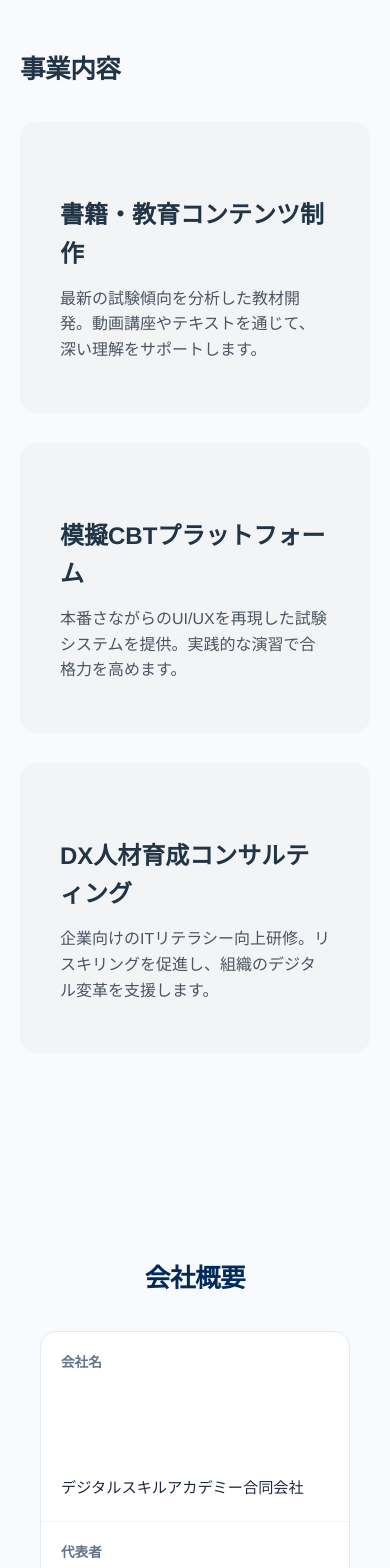
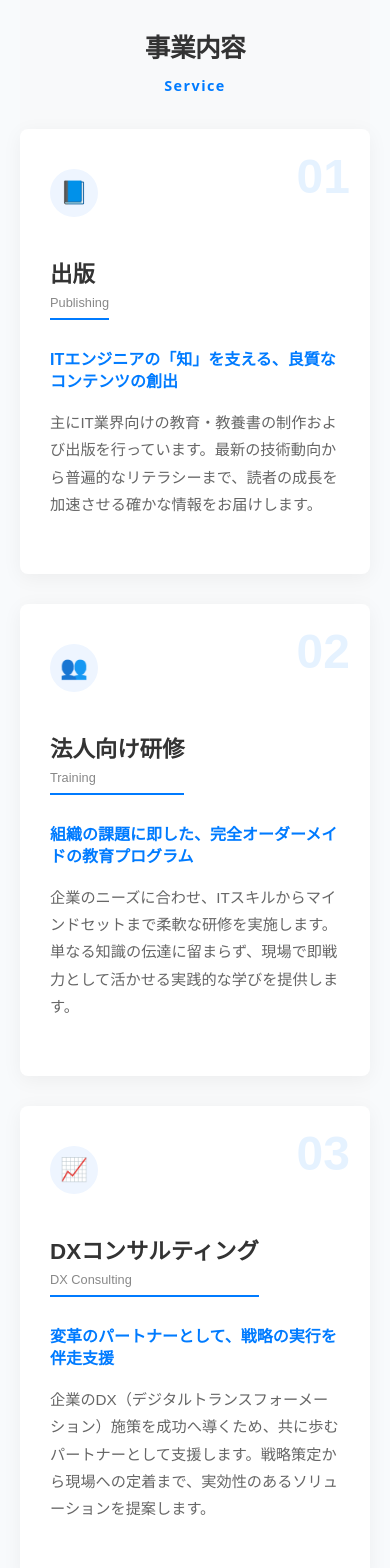
Before and after one commit to shikakufy/dsa-cbt, a React (Vite) app: page /#TOP in a window 390 px wide. Shown: the part 940-2508 px from the top of the page. Built offline with nearby package versions, Linux system fonts and the light colour scheme.

Commit message:
feat(ui): note-inspired TOP page, YouTube strip, thumbnails, hamburger and animations

```diff
--- a/src/App.css
+++ b/src/App.css
@@ -426,3 +426,359 @@
     .note-hero-inner { flex-direction:column; }
     .note-hero-right { width:100%; }
   }
+
+/* Services section (Top page) */
+.services-section {
+  padding: 80px 20px;
+  background-color: #f8f9fa;
+  font-family: "Noto Sans JP", sans-serif;
+}
+
+.services-section .section-title {
+  text-align: center;
+  font-size: 2rem;
+  margin-bottom: 60px;
+  color: #333;
+}
+
+.services-section .section-title span {
+  display: block;
+  font-size: 0.9rem;
+  color: #007bff;
+  margin-top: 5px;
+  letter-spacing: 0.1em;
+}
+
+.services-section .service-grid {
+  display: grid;
+  grid-template-columns: repeat(auto-fit, minmax(300px, 1fr));
+  gap: 30px;
+}
+
+.services-section .service-card {
+  background: #fff;
+  padding: 40px 30px;
+  border-radius: 8px;
+  box-shadow: 0 4px 20px rgba(0, 0, 0, 0.05);
+  transition: transform 0.3s ease, box-shadow 0.3s ease;
+  position: relative;
+  overflow: hidden;
+}
+
+.services-section .service-card:hover {
+  transform: translateY(-10px);
+  box-shadow: 0 10px 30px rgba(0, 0, 0, 0.1);
+}
+
+.services-section .service-icon {
+  width: 48px;
+  height: 48px;
+  border-radius: 50%;
+  background: #eef5ff;
+  color: #007bff;
+  display: flex;
+  align-items: center;
+  justify-content: center;
+  font-size: 1.4rem;
+  margin-bottom: 16px;
+}
+
+.services-section .service-number {
+  font-size: 3rem;
+  font-weight: bold;
+  color: rgba(0, 123, 255, 0.1);
+  position: absolute;
+  top: 10px;
+  right: 20px;
+}
+
+.services-section .service-card h3 {
+  font-size: 1.4rem;
+  margin-bottom: 15px;
+  color: #333;
+  border-bottom: 2px solid #007bff;
+  display: inline-block;
+  padding-bottom: 5px;
+}
+
+.services-section .service-card h3 span {
+  display: block;
+  font-size: 0.8rem;
+  color: #888;
+  font-weight: normal;
+}
+
+.services-section .catchphrase {
+  font-weight: bold;
+  color: #007bff;
+  margin-bottom: 15px;
+  line-height: 1.4;
+}
+
+.services-section .description {
+  font-size: 0.95rem;
+  color: #666;
+  line-height: 1.8;
+}
+
+@media (max-width: 768px) {
+  .services-section {
+    padding: 50px 15px;
+  }
+
+  .services-section .section-title {
+    margin-bottom: 40px;
+  }
+}
+
+/* CEO message section */
+.ceo-section {
+  padding: 100px 20px;
+  background-color: #ffffff;
+  font-family: "Noto Sans JP", sans-serif;
+}
+
+.ceo-section .section-title {
+  text-align: center;
+  font-size: 2rem;
+  margin-bottom: 60px;
+  color: #333;
+}
+
+.ceo-section .section-title span {
+  display: block;
+  font-size: 0.9rem;
+  color: #007bff;
+  margin-top: 5px;
+  letter-spacing: 0.1em;
+}
+
+.ceo-intro-flex {
+  display: flex;
+  align-items: flex-start;
+  gap: 60px;
+  margin-bottom: 80px;
+  max-width: 1100px;
+  margin-left: auto;
+  margin-right: auto;
+}
+
+.ceo-text {
+  flex: 1;
+  line-height: 1.9;
+  color: #333;
+  font-size: 1.05rem;
+}
+
+.ceo-text p {
+  margin-bottom: 25px;
+}
+
+.ceo-tagline {
+  display: inline-block;
+  margin-bottom: 28px;
+  padding: 10px 16px;
+  font-size: 1.25rem;
+  font-weight: 800;
+  letter-spacing: 0.04em;
+  color: #0b3f7a;
+  background: linear-gradient(90deg, #e7f2ff 0%, #f5f9ff 100%);
+  border-left: 5px solid #007bff;
+  border-radius: 6px;
+}
+
+.ceo-text strong {
+  color: #007bff;
+  background: linear-gradient(transparent 70%, #e0f0ff 70%);
+}
+
+.ceo-image {
+  flex: 0 0 380px;
+}
+
+.ceo-image img {
+  width: 100%;
+  border-radius: 15px;
+  box-shadow: 20px 20px 60px #d9d9d9, -20px -20px 60px #ffffff;
+}
+
+.ceo-profile-card {
+  max-width: 900px;
+  margin: 0 auto;
+  background: #f8f9fa;
+  padding: 50px;
+  border-radius: 20px;
+}
+
+.ceo-name {
+  font-size: 1.8rem;
+  margin-bottom: 40px;
+  border-left: 5px solid #007bff;
+  padding-left: 20px;
+}
+
+.ceo-name span {
+  font-size: 1rem;
+  color: #666;
+  margin-left: 15px;
+  font-weight: normal;
+}
+
+.timeline {
+  border-left: 2px solid #ddd;
+  padding-left: 30px;
+  margin-left: 10px;
+}
+
+.timeline-item {
+  position: relative;
+  margin-bottom: 35px;
+}
+
+.timeline-item:last-child {
+  margin-bottom: 0;
+}
+
+.dot {
+  position: absolute;
+  left: -37px;
+  top: 6px;
+  width: 14px;
+  height: 14px;
+  background: #007bff;
+  border-radius: 50%;
+}
+
+.history-content strong {
+  display: block;
+  font-size: 1.15rem;
+  color: #222;
+  margin-bottom: 8px;
+}
+
+.history-content p {
+  font-size: 0.95rem;
+  color: #666;
+  margin: 0;
+}
+
+@media (max-width: 992px) {
+  .ceo-intro-flex {
+    flex-direction: column-reverse;
+    gap: 40px;
+  }
+
+  .ceo-image {
+    width: 100%;
+    max-width: 400px;
+    margin: 0 auto;
+  }
+
+  .ceo-profile-card {
+    padding: 30px 20px;
+  }
+}
+
+/* Company overview section */
+.company-section {
+  padding: 80px 20px;
+  background-color: #ffffff;
+  font-family: "Noto Sans JP", sans-serif;
+}
+
+.company-section .section-title {
+  text-align: center;
+  font-size: 2rem;
+  margin-bottom: 60px;
+  color: #333;
+}
+
+.company-section .section-title span {
+  display: block;
+  font-size: 0.9rem;
+  color: #007bff;
+  margin-top: 5px;
+  letter-spacing: 0.1em;
+}
+
+.company-info-wrapper {
+  max-width: 900px;
+  margin: 0 auto;
+  background: #fff;
+  border-top: 3px solid #007bff;
+  box-shadow: 0 4px 20px rgba(0, 0, 0, 0.05);
+  border-radius: 0 0 8px 8px;
+}
+
+.company-table {
+  width: 100%;
+  border-collapse: collapse;
+}
+
+.company-table th,
+.company-table td {
+  padding: 25px 30px;
+  border-bottom: 1px solid #eee;
+  text-align: left;
+}
+
+.company-table th {
+  width: 30%;
+  background-color: #fcfcfc;
+  color: #333;
+  font-weight: bold;
+  vertical-align: top;
+}
+
+.company-table td {
+  color: #555;
+  line-height: 1.7;
+}
+
+.business-list {
+  list-style: none;
+  padding: 0;
+  margin: 0;
+}
+
+.business-list li {
+  position: relative;
+  padding-left: 1.5em;
+  margin-bottom: 8px;
+}
+
+.business-list li:last-child {
+  margin-bottom: 0;
+}
+
+.business-list li::before {
+  content: "■";
+  position: absolute;
+  left: 0;
+  color: #007bff;
+  font-size: 0.8em;
+  top: 0.1em;
+}
+
+@media (max-width: 768px) {
+  .company-section {
+    padding: 50px 15px;
+  }
+
+  .company-table th,
+  .company-table td {
+    display: block;
+    width: 100%;
+    padding: 15px 20px;
+  }
+
+  .company-table th {
+    background-color: #f0f7ff;
+    border-bottom: none;
+    padding-bottom: 5px;
+  }
+
+  .company-table td {
+    padding-top: 5px;
+  }
+}
--- a/src/App.jsx
+++ b/src/App.jsx
@@ -22,7 +22,8 @@ function App() {
   useEffect(() => {
     // ページロード時及びハッシュ変更時に画面を更新
     const handleHashChange = () => {
-      const hash = window.location.hash.slice(1) || 'TOP';
+      const rawHash = window.location.hash.slice(1) || 'TOP';
+      const hash = rawHash === 'ABOUT' ? 'TOP' : rawHash;
       setScreen(hash);
     };
 
@@ -273,73 +274,8 @@ function App() {
     );
   }
 
-    function ProfilePage() {
-      return (
-        <div className="top-page-root">
-          <header style={headerStyle}>
-            <div className="container" style={{ display: 'flex', justifyContent: 'space-between', alignItems: 'center', height: '70px' }}>
-              <div className="logo-group" style={{ display: 'flex', alignItems: 'center', gap: '12px' }}>
-                <a href="#" className="logo" onClick={() => { setScreen('TOP'); setIsMenuOpen(false); }}>
-                  デジタルスキルアカデミー
-                  <span>模擬CBT ― ITエンジニアの学びを加速する</span>
-                </a>
-                <button
-                  className="mobile-toggle"
-                  aria-label={isMenuOpen ? '閉じるメニュー' : 'メニュー'}
-                  onClick={() => setIsMenuOpen((prev) => !prev)}
-                >
-                  {isMenuOpen ? '✕' : '☰'}
-                </button>
-              </div>
-              <nav className="main-nav">
-                <a href="#" onClick={() => { setIsMenuOpen(false); setScreen(previousScreen); window.scrollTo(0,0); }}>戻る</a>
-              </nav>
-            </div>
-            {isMenuOpen && (
-              <div className="mobile-menu">
-                <a href="#" onClick={(e) => { e.preventDefault(); setIsMenuOpen(false); setScreen(previousScreen); window.scrollTo(0,0); }}>戻る</a>
-              </div>
-            )}
-          </header>
-
-          <main className="container profile-page" style={{ padding: '120px 40px 80px', textAlign: 'left' }}>
-            <h1 style={{ fontSize: '2rem', marginBottom: '1.5rem', color: '#002B5B' }}>私たちについて</h1>
-
-            <div className="profile-inner">
-              <div className="profile-photo">
-                <img src="/profile.jpg" alt="代表 納富 翔太" className="profile-img" />
-              </div>
-
-              <div className="profile-body">
-                <div style={{ color: '#475569', lineHeight: '1.9', fontSize: '0.98rem' }}>
-                <p style={{ marginBottom: '1rem', fontWeight: 700 }}>代表メッセージ：学びを、エンジニアリングする。</p>
-
-                <p style={{ marginBottom: '1rem' }}>「なぜ、私は17歳でITの世界を志したのか」<br />私のテクノロジーへの探求心は、17歳の時に「初級システムアドミニストレータ」の資格を取得した瞬間に産声を上げました。単に資格を得ること以上に、複雑な事象を分解し、論理的な解法を導き出す「問題分析」のプロセスに、私は抗いがたい魅力を感じたのです。</p>
-
-                <p style={{ marginBottom: '1rem' }}>その後、大阪大学、そして東京工業大学という日本最高峰の学府において、情報の深淵に触れる機会を得ました。そこで叩き込まれたのは、単なる知識の蓄積ではなく、物事の本質を構造的に捉え、最適化する「エンジニアリング」の思考回路です。</p>
-
-                <p style={{ marginBottom: '1rem' }}>「教育を、精神論からシステムへ」<br />現代において、デジタル技術の進展は目覚ましく、情報の価値は日々塗り替えられています。しかし、日本のIT教育はいまだに効率性や再現性に課題を残しています。</p>
-
-                <p style={{ marginBottom: '1rem' }}>私は、自らが歩んできた「問題分析」と「学術的研鑽」のプロセスを、誰もが享受できるシステムとして昇華させたいと考え、デジタルスキルアカデミーを設立しました。</p>
-
-                <p style={{ marginBottom: '1rem' }}>私たちの提供する書籍出版、対面研修、そして最新のCBT（Computer Based Testing）プラットフォームは、それぞれが独立した点ではありません。それらは、学習者が最短距離で「わかる」から「実装できる」へと至るために緻密に設計された、一つの大きなエンジニアリング・システムです。</p>
-
-                <p style={{ marginBottom: '1rem' }}>「知の解像度を、最高レベルへ」<br />私たちは、単なる試験対策の会社ではありません。テクノロジーを駆使して「学びの解像度」を極限まで高め、ITエンジニア一人ひとりの可能性を拡張し続ける技術集団です。</p>
-
-                <p style={{ marginTop: '1.5rem', color: '#111827', fontWeight: 700 }}>デジタルスキルアカデミー合同会社<br />代表 納富 翔太</p>
-              </div>
-            </div>
-              </div>
-          </main>
-
-          <Footer />
-        </div>
-      );
-    }
-
   if (screen === 'TERMS') return <TermsPage />;
   if (screen === 'PRIVACY') return <PrivacyPage />;
-  if (screen === 'ABOUT') return <ProfilePage />;
 
   if (screen === 'TOP') {
     return (
@@ -361,8 +297,8 @@ function App() {
             </div>
             <nav className="main-nav">
               <a href="#" onClick={(e) => { e.preventDefault(); scrollToSection('what-we-do'); }}>事業内容</a>
-              <a href="#" onClick={(e) => { e.preventDefault(); scrollToSection('join-us'); }}>会社概要</a>
-              <a href="#" onClick={(e) => { e.preventDefault(); setPreviousScreen('TOP'); setScreen('ABOUT'); window.scrollTo(0,0); }}>私たちについて</a>
+              <a href="#" onClick={(e) => { e.preventDefault(); scrollToSection('company'); }}>会社概要</a>
+              <a href="#" onClick={(e) => { e.preventDefault(); scrollToSection('ceo-message'); }}>私たちについて</a>
               <a href="https://docs.google.com/forms/d/e/1FAIpQLSffFv1PxPpy6m7A-qUtmi-2iIjLU8Ma6a6KFgHp1CEuyXDimg/viewform?usp=dialog" target="_blank" rel="noopener noreferrer">お問い合わせ</a>
             </nav>
           </div>
@@ -370,8 +306,8 @@ function App() {
           {isMenuOpen && (
             <div className="mobile-menu">
               <a href="#" onClick={(e) => { e.preventDefault(); setIsMenuOpen(false); scrollToSection('what-we-do'); }}>事業内容</a>
-              <a href="#" onClick={(e) => { e.preventDefault(); setIsMenuOpen(false); scrollToSection('join-us'); }}>会社概要</a>
-              <a href="#" onClick={(e) => { e.preventDefault(); setIsMenuOpen(false); setPreviousScreen('TOP'); setScreen('ABOUT'); window.scrollTo(0,0); }}>私たちについて</a>
+              <a href="#" onClick={(e) => { e.preventDefault(); setIsMenuOpen(false); scrollToSection('company'); }}>会社概要</a>
+              <a href="#" onClick={(e) => { e.preventDefault(); setIsMenuOpen(false); scrollToSection('ceo-message'); }}>私たちについて</a>
               <a href="https://docs.google.com/forms/d/e/1FAIpQLSffFv1PxPpy6m7A-qUtmi-2iIjLU8Ma6a6KFgHp1CEuyXDimg/viewform?usp=dialog" target="_blank" rel="noopener noreferrer" onClick={() => setIsMenuOpen(false)}>お問い合わせ</a>
             </div>
           )}
@@ -394,49 +330,153 @@ function App() {
           </section>
 
           <div className="container">
-            <section id="what-we-do" style={{ padding: '100px 0' }}>
-              <h2>事業内容</h2>
-              <div className="grid-cards">
-                <div className="card">
-                  <h3>書籍・教育コンテンツ制作</h3>
-                  <p>最新の試験傾向を分析した教材開発。動画講座やテキストを通じて、深い理解をサポートします。</p>
+            <section id="what-we-do" className="services-section">
+              <h2 className="section-title">事業内容<span>Service</span></h2>
+
+              <div className="service-grid">
+                <div className="service-card">
+                  <div className="service-icon" aria-hidden="true">📘</div>
+                  <div className="service-content">
+                    <span className="service-number">01</span>
+                    <h3>出版<span>Publishing</span></h3>
+                    <p className="catchphrase">ITエンジニアの「知」を支える、良質なコンテンツの創出</p>
+                    <p className="description">
+                      主にIT業界向けの教育・教養書の制作および出版を行っています。最新の技術動向から普遍的なリテラシーまで、読者の成長を加速させる確かな情報をお届けします。
+                    </p>
+                  </div>
                 </div>
-                <div className="card">
-                  <h3>模擬CBTプラットフォーム</h3>
-                  <p>本番さながらのUI/UXを再現した試験システムを提供。実践的な演習で合格力を高めます。</p>
+
+                <div className="service-card">
+                  <div className="service-icon" aria-hidden="true">👥</div>
+                  <div className="service-content">
+                    <span className="service-number">02</span>
+                    <h3>法人向け研修<span>Training</span></h3>
+                    <p className="catchphrase">組織の課題に即した、完全オーダーメイドの教育プログラム</p>
+                    <p className="description">
+                      企業のニーズに合わせ、ITスキルからマインドセットまで柔軟な研修を実施します。単なる知識の伝達に留まらず、現場で即戦力として活かせる実践的な学びを提供します。
+                    </p>
+                  </div>
                 </div>
-                <div className="card">
-                  <h3>DX人材育成コンサルティング</h3>
-                  <p>企業向けのITリテラシー向上研修。リスキリングを促進し、組織のデジタル変革を支援します。</p>
+
+                <div className="service-card">
+                  <div className="service-icon" aria-hidden="true">📈</div>
+                  <div className="service-content">
+                    <span className="service-number">03</span>
+                    <h3>DXコンサルティング<span>DX Consulting</span></h3>
+                    <p className="catchphrase">変革のパートナーとして、戦略の実行を伴走支援</p>
+                    <p className="description">
+                      企業のDX（デジタルトランスフォーメーション）施策を成功へ導くため、共に歩むパートナーとして支援します。戦略策定から現場への定着まで、実効性のあるソリューションを提案します。
+                    </p>
+                  </div>
                 </div>
               </div>
             </section>
 
-<section id="join-us" style={{ padding: '80px 0', backgroundColor: '#f8fafc' }}>
-  <div className="container" style={{ maxWidth: '800px' }}>
-    <h2 style={{ fontSize: '1.8rem', color: '#002B5B', marginBottom: '40px', textAlign: 'center' }}>会社概要</h2>
+            <section id="ceo-message" className="ceo-section">
+              <h2 className="section-title">代表メッセージ<span>CEO Message</span></h2>
 
-    <div className="profile-list" style={{ backgroundColor: '#fff', borderRadius: '16px', border: '1px solid #e2e8f0', overflow: 'hidden' }}>
-      {[
-        { label: "会社名", value: "デジタルスキルアカデミー合同会社" },
-        { label: "代表者", value: "納富 翔太" },
-        { label: "設立", value: "2026年3月2日" },
-        { label: "所在地", value: "東京都渋谷区恵比寿西二丁目8番4号 EX恵比寿西ビル5階" }
-      ].map((item, idx) => (
-        <div key={idx} style={{
-          display: 'flex',
-          flexDirection: window.innerWidth <= 480 ? 'column' : 'row', // 極小スマホでは縦並び
-          padding: '20px',
-          borderBottom: idx === 4 ? 'none' : '1px solid #f1f5f9',
-          gap: window.innerWidth <= 480 ? '4px' : '0'
-        }}>
-          <div style={{ flex: '0 0 120px', fontWeight: 'bold', color: '#64748b', fontSize: '0.85rem' }}>{item.label}</div>
-          <div style={{ flex: 1, color: '#1e293b', fontSize: '0.95rem', fontWeight: '500' }}>{item.value}</div>
-        </div>
-      ))}
-    </div>
-  </div>
-</section>
+              <div className="ceo-intro-flex">
+                <div className="ceo-text">
+                  <p className="ceo-tagline">学びをエンジニアリングする</p>
+                  <p>私がデジタルに興味を持ったのは15歳の時。地元の工業高校への入学時に購入した「ポケコン」でプログラミングに没頭したことがすべての始まりでした。同時に、現在のITパスポートの源流である「初級システムアドミニストレータ」の学習を通じて、社会を支える技術の仕組みに強く惹かれました。</p>
+                  <p>その後、大阪大学大学院で工学を修め、社会人として歩む中で常に感じてきたのは、デジタルの底知れない奥深さと、それがもたらす変革の面白さです。しかし同時に、一生のうちの多くの時間を費やす「学ぶこと」と「働くこと」において、一人ひとりが持つ可能性を最大限に引き出すためには、単なる情報の羅列ではなく、良質な知識を確実に吸収し、実務へと繋げる「確かな仕組み」が必要であると痛感してきました。</p>
+                  <p>私はこれまで、リクルートでの多様な事業開発や、デジタル庁での行政DX推進、そして技術経営（MOT）の研究を通じ、一貫して「技術と組織、そして人の成長」に向き合ってきました。その中で確信したのは、意欲はあっても「何を、どう学べば正解に辿り着けるのか」が見えないという、<strong>学びの不確実性が最大の壁である</strong>ということです。</p>
+                  <p>デジタルスキルアカデミーは、この壁を打ち破るために「学びをエンジニアリングする」ことを掲げ、創業しました。産・官・学の各現場で培った実践的な知見を、科学的な教育アプローチで体系化し、高度IT人材を育成するための最適な学習環境をプロデュースします。</p>
+                  <p>理論と実践を繋ぎ、人と組織の可能性を解き放つこと。私たちが提供する「確かな学び」が、皆さんのキャリアと未来をより豊かに、より情熱的なものに変えていく伴走者となれば幸いです。</p>
+                </div>
+
+                <div className="ceo-image">
+                  <img src="/profile.jpg" alt="代表 納富翔太" />
+                </div>
+              </div>
+
+              <div className="ceo-profile-card">
+                <div className="profile-header">
+                  <h3 className="ceo-name">納富 翔太<span>Shota Nodomi / 代表</span></h3>
+                </div>
+
+                <div className="profile-body">
+                  <div className="timeline">
+                    <div className="timeline-item">
+                      <span className="dot"></span>
+                      <div className="history-content">
+                        <strong>国立大学法人 大阪大学大学院 工学研究科</strong>
+                        <p>工学の専門性を磨くとともに、デジタルの本質的な面白さを探究。</p>
+                      </div>
+                    </div>
+
+                    <div className="timeline-item">
+                      <span className="dot"></span>
+                      <div className="history-content">
+                        <strong>株式会社リクルート | プロジェクトマネージャー（Project Manager）</strong>
+                        <p>HR、住宅、結婚、自動車、社内DXなど多岐にわたる事業領域でプロジェクトマネジメントを経験。アジア・北米の海外開発チームとの協業に従事。</p>
+                      </div>
+                    </div>
+
+                    <div className="timeline-item">
+                      <span className="dot"></span>
+                      <div className="history-content">
+                        <strong>デジタル庁 | プロダクトマネージャーユニット長（Head of Product Management</strong>
+                        <p>国民向け・法人向けの基幹サービス立ち上げおよび運用を歴任。行政におけるPdM・PM組織のマネジメントを牽引。</p>
+                      </div>
+                    </div>
+
+                    <div className="timeline-item">
+                      <span className="dot"></span>
+                      <div className="history-content">
+                        <strong>国立大学法人 東京科学大学 | 技術経営専門職学位課程（MOT）</strong>
+                        <p>技術知見を経営・ビジネスの観点から再定義し、技術を価値に変える「仕組み」を学術的に研究。</p>
+                      </div>
+                    </div>
+
+                    <div className="timeline-item">
+                      <span className="dot"></span>
+                      <div className="history-content">
+                        <strong>デジタルスキルアカデミー | CEO</strong>
+                        <p>15歳からのIT学習経験と産・官・学での実績を背景に、技術書・教材書籍の出版および教育コンサルティングを行う会社として創業。</p>
+                      </div>
+                    </div>
+                  </div>
+                </div>
+              </div>
+            </section>
+
+            <section id="company" className="company-section">
+              <h2 className="section-title">会社概要<span>Company Overview</span></h2>
+
+              <div className="company-info-wrapper">
+                <table className="company-table">
+                  <tbody>
+                    <tr>
+                      <th>会社名</th>
+                      <td>デジタルスキルアカデミー合同会社</td>
+                    </tr>
+                    <tr>
+                      <th>代表者</th>
+                      <td>納富 翔太</td>
+                    </tr>
+                    <tr>
+                      <th>設立</th>
+                      <td>2026年3月2日</td>
+                    </tr>
+                    <tr>
+                      <th>所在地</th>
+                      <td>〒150-0021 東京都渋谷区恵比寿西二丁目8番4号 EX恵比寿西ビル5階</td>
+                    </tr>
+                    <tr>
+                      <th>主な事業内容</th>
+                      <td>
+                        <ul className="business-list">
+                          <li>デジタルスキル及び情報技術に関する教育コンテンツの企画、制作、出版及び販売</li>
+                          <li>法人向けIT・DX研修の企画・運営</li>
+                          <li>企業のDX施策における伴走支援・コンサルティング</li>
+                        </ul>
+                      </td>
+                    </tr>
+                  </tbody>
+                </table>
+              </div>
+            </section>
 
             <section id="contact" style={{ padding: '100px 0', textAlign: 'center' }}>
               <h2>お問い合わせ</h2>
```
